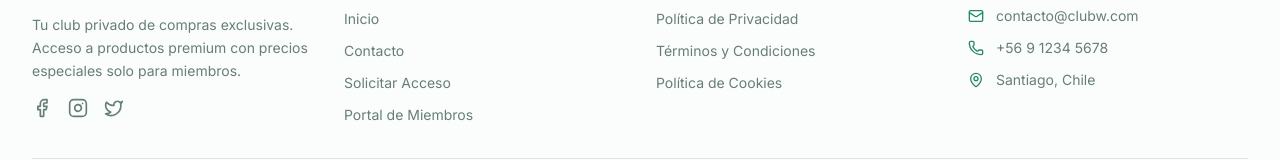
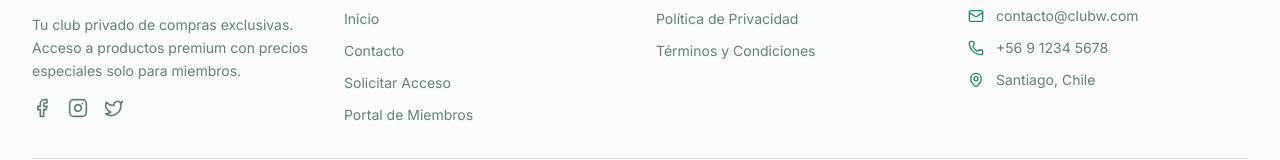
Before and after one commit to LunaFrancisco/w, a Next.js app: page / in a window 1280 px wide. Shown: the part 3869-4029 px from the top of the page. Built offline with nearby package versions, Linux system fonts and the light colour scheme; no server answers.

Commit message:
feat: remove "Política de Cookies" link from footer

```diff
--- a/src/components/Footer.tsx
+++ b/src/components/Footer.tsx
@@ -75,11 +75,6 @@ export default function Footer() {
                   Términos y Condiciones
                 </Link>
               </li>
-              <li>
-                <Link href="/politica-cookies" className="text-muted-foreground hover:text-primary transition-colors text-sm">
-                  Política de Cookies
-                </Link>
-              </li>
             </ul>
           </div>
 
```
